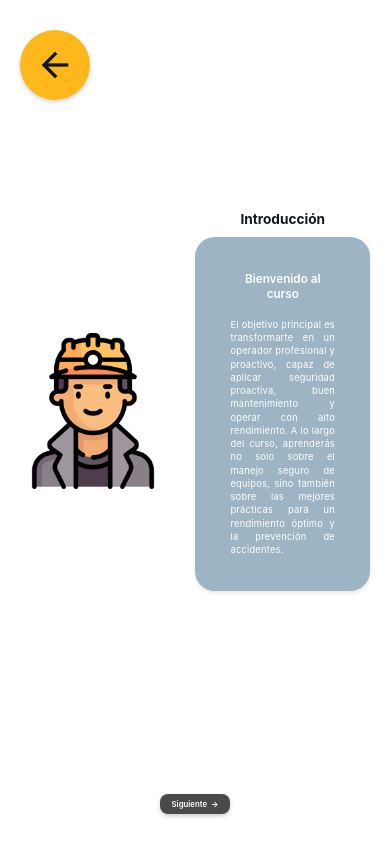
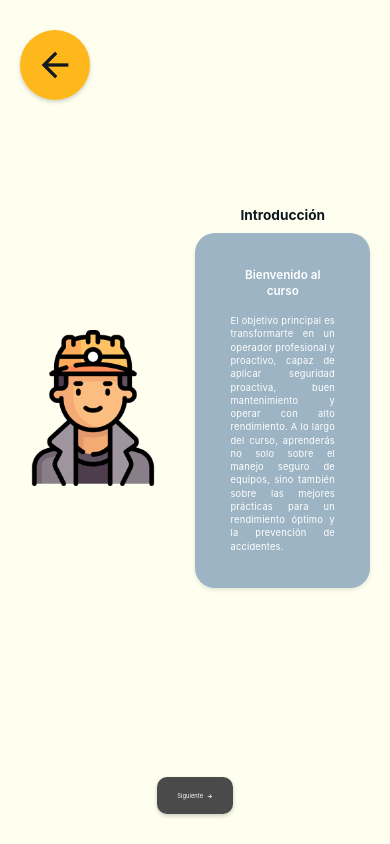
Before and after one commit to Nefta11/minecApp, a React Native app: screen /IntroduccionScreen in a window 390 px wide. Built offline with nearby package versions, Linux system fonts and the light colour scheme.

Commit message:
refactor: Update button styles and text sizes in IntroduccionScreen for improved UI consistency

```diff
--- a/app/components/home/Introduccion/IntroduccionScreen.tsx
+++ b/app/components/home/Introduccion/IntroduccionScreen.tsx
@@ -89,7 +89,7 @@ const { width, height } = Dimensions.get('window');
 const styles = StyleSheet.create({
     container: {
         flex: 1,
-        backgroundColor: Colors.White,
+        backgroundColor: Colors.Ivory,
     },
     scrollContent: {
         flexGrow: 1,
@@ -175,16 +175,15 @@ const styles = StyleSheet.create({
     buttonContainer: {
         alignItems: 'center',
         paddingHorizontal: 20,
-        marginTop: 10,
     },
     nextButton: {
         flexDirection: 'row',
         alignItems: 'center',
         backgroundColor: '#4A4A4A',
-        paddingHorizontal: 12,
-        paddingVertical: 5,
-        borderRadius: 8,
-        elevation: 3,
+        paddingHorizontal: 20,
+        paddingVertical: 15,
+        borderRadius: 10,
+        elevation: 5,
         shadowColor: '#000',
         shadowOffset: { width: 0, height: 2 },
         shadowOpacity: 0.2,
@@ -193,13 +192,13 @@ const styles = StyleSheet.create({
         justifyContent: 'center',
     },
     nextButtonText: {
-        fontSize: width * 0.020,
-        fontWeight: '600',
+        fontSize: width * 0.015,
+        fontWeight: '400',
         color: Colors.White,
         marginRight: 4,
     },
     nextArrow: {
-        fontSize: width * 0.020,
+        fontSize: width * 0.015,
         fontWeight: 'bold',
         color: Colors.White,
     },
```
